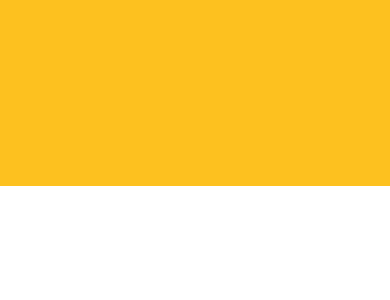
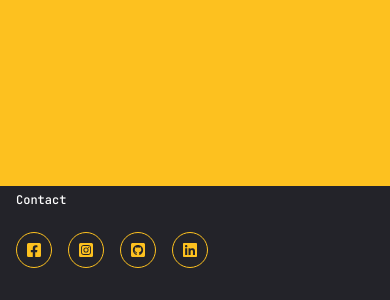
Before and after one commit to Bimasanjaya0704/next-portofolio, a Next.js app: page / in a window 390 px wide. Shown: the part 1502-1802 px from the top of the page. Before the commit the page ends 1480 px from the top, so only its background shows below. Built offline with nearby package versions, Linux system fonts and the light colour scheme.

Commit message:
feat: add footer in landing page

```diff
--- a/app/page.tsx
+++ b/app/page.tsx
@@ -5,6 +5,7 @@ import TechFavorite from "@/components/TechFavorite";
 import type { Metadata } from "next";
 import ButtonDownloadCv from "@/components/ButtonDownloadCv";
 import About from "@/components/About";
+import Footer from "@/components/Footer";
 
 export const metadata: Metadata = {
   title: "Bima Sanjaya",
@@ -47,7 +48,7 @@ const Home = () => {
                   iconStyles="w-9 h-9 border border-accent
                   rounded-full flex justify-center items-center
                   text-accent text-base hover:bg-accent
-                  hover:text-primary hover:transition-all duration-500 2xl:text-3xl 2xl: h-14 w-14"
+                  hover:text-primary hover:transition-all duration-500 2xl:text-3xl 2xl:h-14 2xl:w-14"
                 />
               </div>
             </div>
@@ -61,6 +62,8 @@ const Home = () => {
       <Stats />
 
       <About />
+
+      <Footer />
     </section>
   );
 };
--- /dev/null
+++ b/components/Footer.tsx
@@ -0,0 +1,48 @@
+"use client";
+import React from "react";
+import Social from "./Social";
+import { links } from "./Navbar";
+
+const Footer = () => {
+  return (
+    <footer className="bg-[#232329] text-white dark:text-accent py-8">
+      <div className="container mx-auto px-4 2xl:px-16">
+        <div className="md:flex flex-col md:flex-row justify-between items-center">
+          {/* Left section */}
+          <div className="mb-6 md:mb-0">
+            <p className="text-lg font-bold 2xl:text-3xl">BIMA SANJAYA</p>
+            <p className="text-xs md:text-sm 2xl:text-base mt-0.5 md:mt-2">
+              © 2025 All Rights Reserved.
+            </p>
+          </div>
+
+          {/* Center section with dynamic navigation links */}
+          <div className="flex flex-col md:flex-row gap-3 md:gap-6 mb-6 md:mb-0">
+            {links.map((link, index) => (
+              <a
+                key={index}
+                href={link.path}
+                className="hover:text-accent-hover transition-all hover:scale-y-110 capitalize font-medium text-xs md:text-md 2xl:text-xl md:hover:scale-110"
+              >
+                {link.name}
+              </a>
+            ))}
+          </div>
+
+          {/* Right section */}
+          <div className="flex gap-4">
+            <Social
+              containerStyles="flex gap-4"
+              iconStyles="w-9 h-9 border border-accent
+                  rounded-full flex justify-center items-center
+                  text-accent text-base hover:bg-accent
+                  hover:text-primary hover:transition-all duration-500 2xl:text-3xl 2xl:h-14 2xl:w-14"
+            />
+          </div>
+        </div>
+      </div>
+    </footer>
+  );
+};
+
+export default Footer;
--- a/components/Navbar.tsx
+++ b/components/Navbar.tsx
@@ -2,7 +2,7 @@
 import Link from "next/link";
 import { usePathname } from "next/navigation";
 
-const links = [
+export const links = [
   {
     name: "home",
     path: "/",
```
